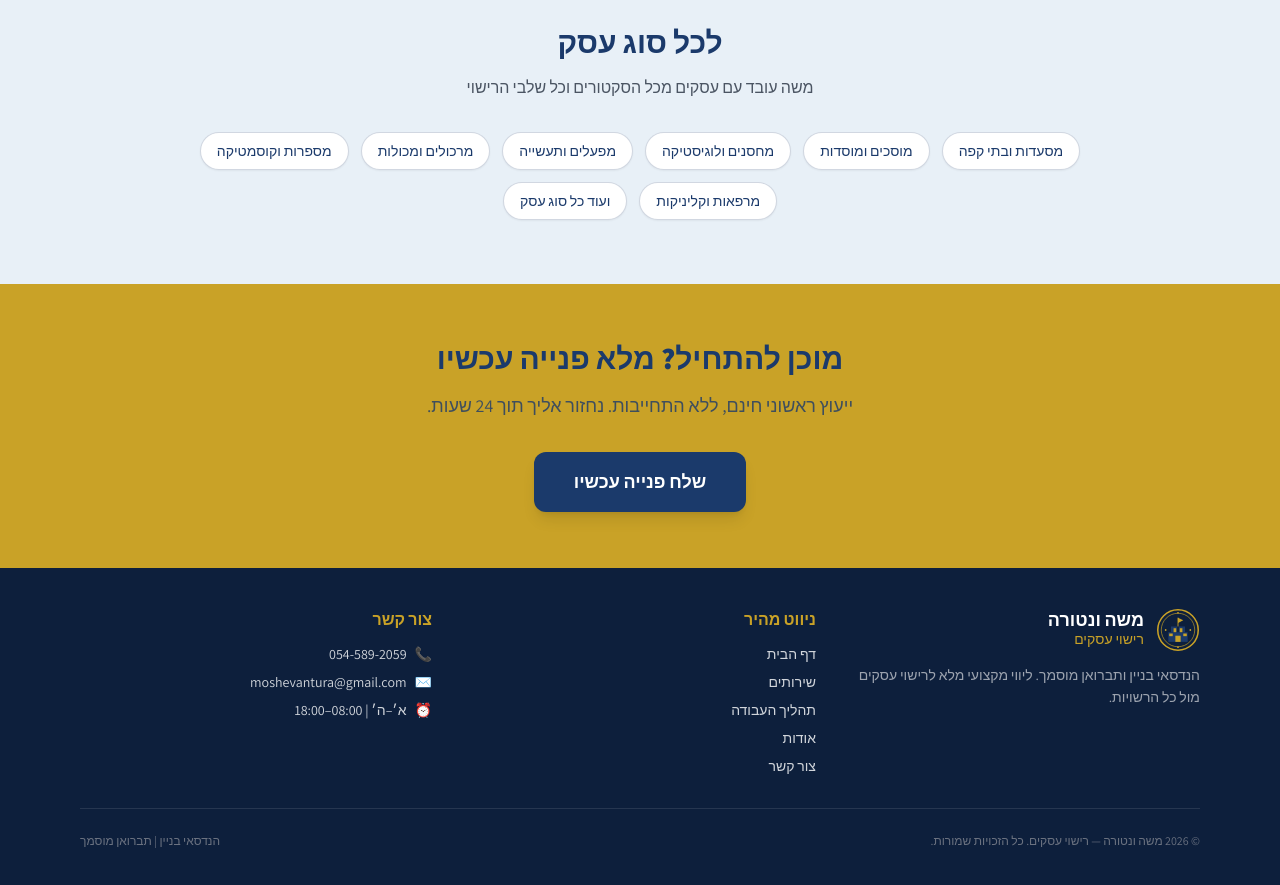
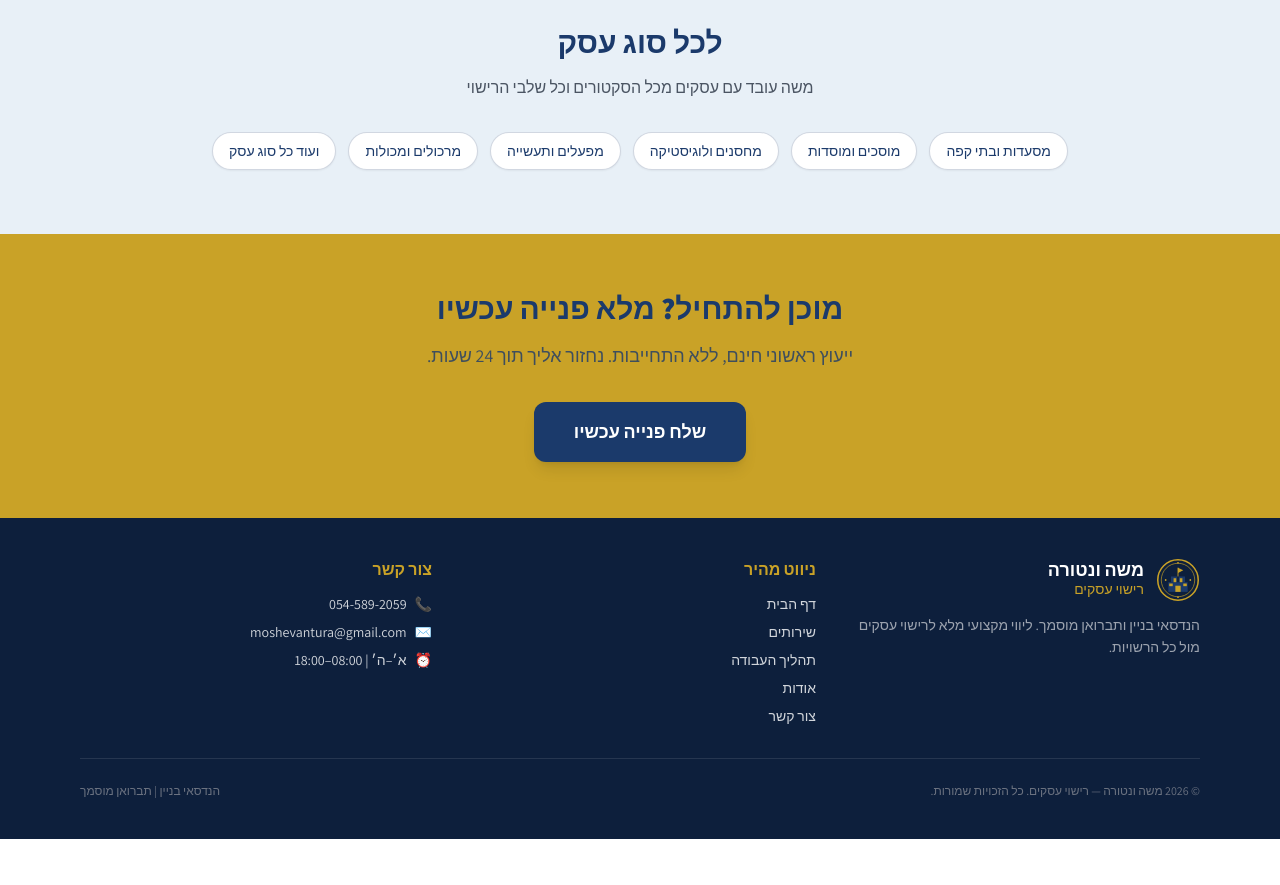
Before and after one commit to Alex-ge-ge/moshe-ventura, a Next.js app: page / in a window 1280 px wide. Shown: the part 1540-2425 px from the top of the page. After the commit the page ends 2379 px from the top, so only its background shows below. Built offline with nearby package versions, Linux system fonts and the light colour scheme.

Commit message:
Remove beauty/clinic business types and annual renewal explanation

```diff
--- a/src/app/page.tsx
+++ b/src/app/page.tsx
@@ -14,9 +14,7 @@ const businessTypes = [
   "מחסנים ולוגיסטיקה",
   "מפעלים ותעשייה",
   "מרכולים ומכולות",
-  "מספרות וקוסמטיקה",
-  "מרפאות וקליניקות",
-  "ועוד כל סוג עסק",
+"ועוד כל סוג עסק",
 ];
 
 const steps = [
--- a/src/app/process/page.tsx
+++ b/src/app/process/page.tsx
@@ -49,8 +49,7 @@ const steps = [
     points: [
       "קבלת הרישיון הסופי",
       "תשלום יתרת השכר",
-      "הסבר על חידוש שנתי",
-      "זמינות לשאלות עתידיות",
+"זמינות לשאלות עתידיות",
     ],
   },
 ];
```
